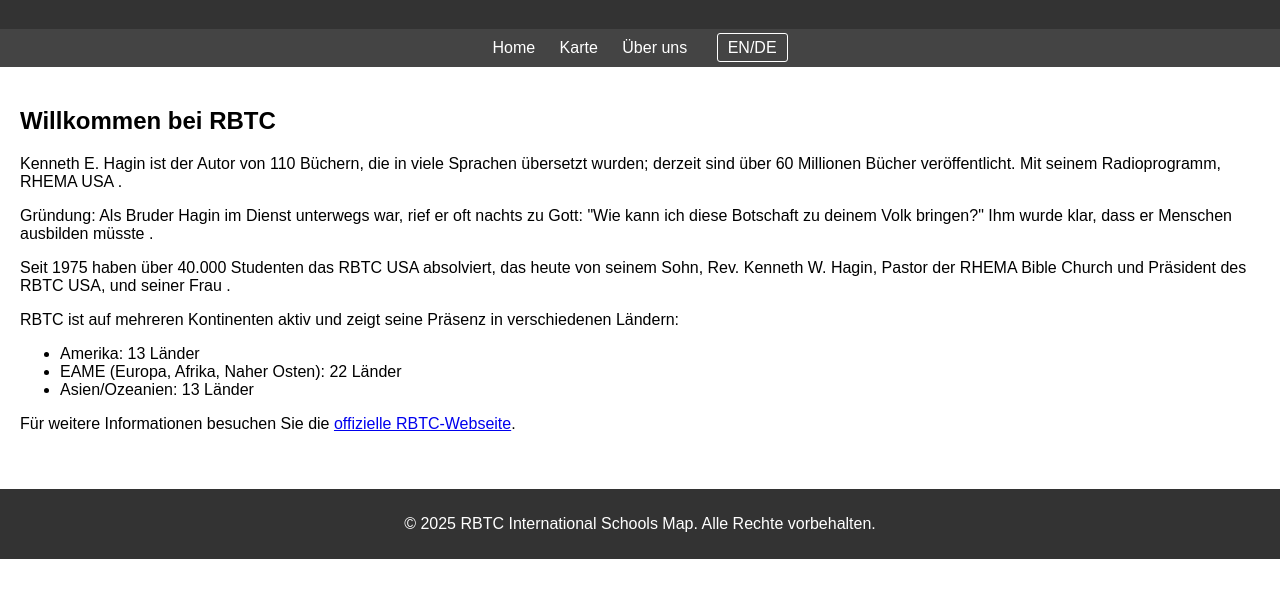
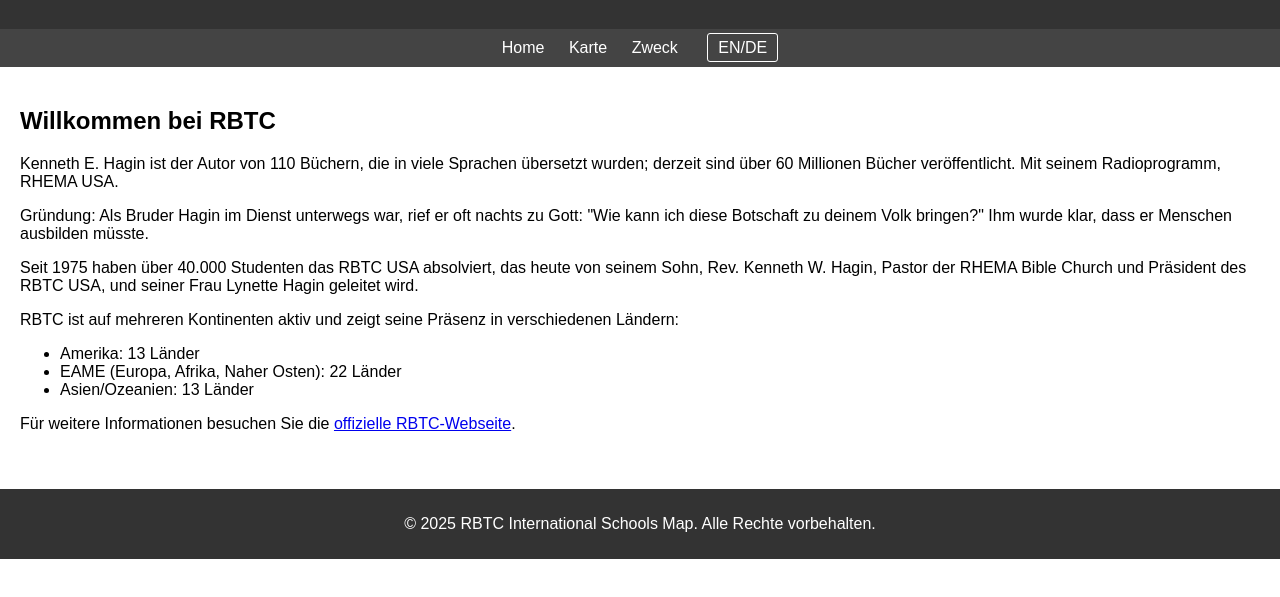
Before and after one commit to BeniB-code/RBTC-Worldmap, a plain HTML site: page index.html in a window 1280 px wide. Shown: the part 71-668 px from the top of the page. Drawn offline with nearby package versions, Linux system fonts and the light colour scheme; no server answers.

Commit message:
index.html aktualisieren

```diff
--- a/index.html
+++ b/index.html
@@ -95,7 +95,7 @@
             box-shadow: 0 2px 4px rgba(0,0,0,0.2);
         }
        .legend div { margin: 5px 0; }
-        .legend .color-box {
+       .legend.color-box {
             display: inline-block;
             width: 20px;
             height: 20px;
@@ -116,7 +116,7 @@
             margin: 0 10px;
             padding: 5px;
         }
-        .about-section, .home-section, .map-section {
+       .about-section,.home-section,.map-section {
             display: none;
         }
        .active {
@@ -138,16 +138,16 @@
     <nav>
         <a onclick="showSection('home')" data-i18n="nav-home">Home</a>
         <a onclick="showSection('map-section')" data-i18n="nav-map">Karte</a>
-        <a onclick="showSection('about')" data-i18n="nav-about">Über uns</a>
+        <a onclick="showSection('about')" data-i18n="nav-about">Zweck</a>
         <a onclick="toggleLanguage()" id="languageToggle">EN/DE</a>
     </nav>
 
     <div class="container">
         <div id="home" class="home-section active">
             <h2 data-i18n="welcome">Willkommen bei RBTC</h2>
-            <p data-i18n="intro">Kenneth E. Hagin ist der Autor von 110 Büchern, die in viele Sprachen übersetzt wurden; derzeit sind über 60 Millionen Bücher veröffentlicht. Mit seinem Radioprogramm, RHEMA USA .</p>
-            <p data-i18n="foundation">Gründung: Als Bruder Hagin im Dienst unterwegs war, rief er oft nachts zu Gott: "Wie kann ich diese Botschaft zu deinem Volk bringen?" Ihm wurde klar, dass er Menschen ausbilden müsste .</p>
-            <p data-i18n="graduates">Seit 1975 haben über 40.000 Studenten das RBTC USA absolviert, das heute von seinem Sohn, Rev. Kenneth W. Hagin, Pastor der RHEMA Bible Church und Präsident des RBTC USA, und seiner Frau .</p>
+            <p data-i18n="intro">Kenneth E. Hagin ist der Autor von 110 Büchern, die in viele Sprachen übersetzt wurden; derzeit sind über 60 Millionen Bücher veröffentlicht. Mit seinem Radioprogramm, RHEMA USA.</p>
+            <p data-i18n="foundation">Gründung: Als Bruder Hagin im Dienst unterwegs war, rief er oft nachts zu Gott: "Wie kann ich diese Botschaft zu deinem Volk bringen?" Ihm wurde klar, dass er Menschen ausbilden müsste.</p>
+            <p data-i18n="graduates">Seit 1975 haben über 40.000 Studenten das RBTC USA absolviert, das heute von seinem Sohn, Rev. Kenneth W. Hagin, Pastor der RHEMA Bible Church und Präsident des RBTC USA, und seiner Frau Lynette Hagin geleite.</p>
             <p data-i18n="presence">RBTC ist auf mehreren Kontinenten aktiv und zeigt seine Präsenz in verschiedenen Ländern:</p>
             <ul>
                 <li data-i18n="americas">Amerika: 13 Länder</li>
@@ -189,7 +189,7 @@
         </div>
 
         <div id="about" class="about-section">
-            <h2 data-i18n="about-title">Über uns</h2>
+            <h2 data-i18n="about-title">Zweck</h2>
             <p data-i18n="about-text">Der Zweck dieser Website ist es zu zeigen, wo RBTC aktiv ist und direkte Links zu den jeweiligen Online-Präsenzen der Länder bereitzustellen.</p>
         </div>
     </div>
@@ -206,11 +206,11 @@
                 "title": "RBTC Schools Map",
                 "nav-home": "Home",
                 "nav-map": "Karte",
-                "nav-about": "Über uns",
+                "nav-about": "Zweck",
                 "welcome": "Willkommen bei RBTC",
-                "intro": "Kenneth E. Hagin ist der Autor von 110 Büchern, die in viele Sprachen übersetzt wurden; derzeit sind über 60 Millionen Bücher veröffentlicht. Mit seinem Radioprogramm, RHEMA USA .",
-                "foundation": "Gründung: Als Bruder Hagin im Dienst unterwegs war, rief er oft nachts zu Gott: \"Wie kann ich diese Botschaft zu deinem Volk bringen?\" Ihm wurde klar, dass er Menschen ausbilden müsste .",
-                "graduates": "Seit 1975 haben über 40.000 Studenten das RBTC USA absolviert, das heute von seinem Sohn, Rev. Kenneth W. Hagin, Pastor der RHEMA Bible Church und Präsident des RBTC USA, und seiner Frau .",
+                "intro": "Kenneth E. Hagin ist der Autor von 110 Büchern, die in viele Sprachen übersetzt wurden; derzeit sind über 60 Millionen Bücher veröffentlicht. Mit seinem Radioprogramm, RHEMA USA.",
+                "foundation": "Gründung: Als Bruder Hagin im Dienst unterwegs war, rief er oft nachts zu Gott: \"Wie kann ich diese Botschaft zu deinem Volk bringen?\" Ihm wurde klar, dass er Menschen ausbilden müsste.",
+                "graduates": "Seit 1975 haben über 40.000 Studenten das RBTC USA absolviert, das heute von seinem Sohn, Rev. Kenneth W. Hagin, Pastor der RHEMA Bible Church und Präsident des RBTC USA, und seiner Frau Lynette Hagin geleitet wird.",
                 "presence": "RBTC ist auf mehreren Kontinenten aktiv und zeigt seine Präsenz in verschiedenen Ländern:",
                 "americas": "Amerika: 13 Länder",
                 "eame": "EAME (Europa, Afrika, Naher Osten): 22 Länder",
@@ -225,7 +225,7 @@
                 "no-url": "Keine spezifische URL verfügbar",
                 "legend-active": "RBTC aktiv",
                 "legend-preparing": "In Vorbereitung RBTC",
-                "about-title": "Über uns",
+                "about-title": "Zweck",
                 "about-text": "Der Zweck dieser Website ist es zu zeigen, wo RBTC aktiv ist und direkte Links zu den jeweiligen Online-Präsenzen der Länder bereitzustellen.",
                 "footer": "© 2025 RBTC International Schools Map. Alle Rechte vorbehalten."
             },
@@ -233,11 +233,11 @@
                 "title": "RBTC Schools Map",
                 "nav-home": "Home",
                 "nav-map": "Map",
-                "nav-about": "About",
+                "nav-about": "Purpose",
                 "welcome": "Welcome to RBTC",
-                "intro": "Kenneth E. Hagin is the author of 110 books, which have been translated into many languages; currently over 60 million books have been published. With its radio program, RHEMA USA .",
-                "foundation": "Foundation: As Brother Hagin traveled in ministry, many times he would cry out to God in the night, \"How can I get this message out to Your people?\" It began to dawn on him that he would have to train men .",
-                "graduates": "Since 1975 over 40,000 students have graduated from RBTC USA, which today is run by his son, Rev. Kenneth W. Hagin, Pastor of RHEMA Bible Church and President of RBTC USA and his wife .",
+                "intro": "Kenneth E. Hagin is the author of 110 books, which have been translated into many languages; currently over 60 million books have been published. With its radio program, RHEMA USA.",
+                "foundation": "Foundation: As Brother Hagin traveled in ministry, many times he would cry out to God in the night, \"How can I get this message out to Your people?\" It began to dawn on him that he would have to train men.",
+                "graduates": "Since 1975 over 40,000 students have graduated from RBTC USA, which today is run by his son, Rev. Kenneth W. Hagin, Pastor of RHEMA Bible Church and President of RBTC USA and his wife Lynette Hagin.",
                 "presence": "RBTC is active on multiple continents, showcasing its presence in various countries:",
                 "americas": "Americas: 13 countries",
                 "eame": "EAME (Europe, Africa, Middle East): 22 countries",
@@ -252,7 +252,7 @@
                 "no-url": "No specific URL available",
                 "legend-active": "RBTC active",
                 "legend-preparing": "RBTC in preparation",
-                "about-title": "About",
+                "about-title": "Purpose",
                 "about-text": "The purpose of this website is to showcase where RBTC is active and provide direct links to the respective countries' online presence.",
                 "footer": "© 2025 RBTC International Schools Map. All rights reserved."
             }
@@ -493,7 +493,7 @@
         });
 
         function showSection(sectionId) {
-            document.querySelectorAll('.home-section, .map-section, .about-section').forEach(section => {
+            document.querySelectorAll('.home-section,.map-section,.about-section').forEach(section => {
                 section.classList.remove('active');
             });
             document.getElementById(sectionId).classList.add('active');
```
Lines whose indentation alone changed are shown as unchanged.
